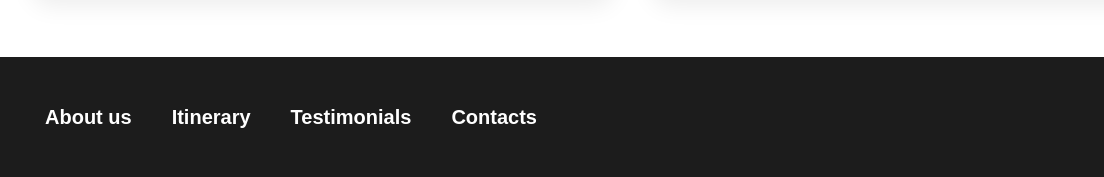
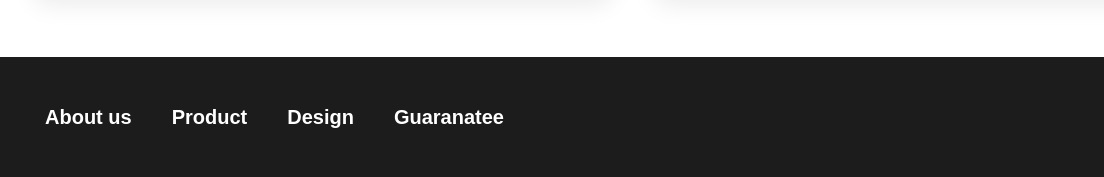
Before and after one commit to DimaAllikvee/FurnitureLanding, a plain HTML site: page index.html in a window 1280 px wide. Shown: the part 4176-4353 px from the top of the page, 0-1104 px from the left. Drawn offline with Linux system fonts and the light colour scheme.

Commit message:
изменил footer

```diff
--- a/index.html
+++ b/index.html
@@ -343,15 +343,15 @@
                 </li>
                 <li class="footer-menu-item">
                     <a href="/" class="footer-menu-link"
-                       data-lng-key="footerItinerary">Itinerary</a>
+                       data-lng-key="footerItinerary">Product</a>
                 </li>
                 <li class="footer-menu-item">
                     <a href="/" class="footer-menu-link"
-                       data-lng-key="footerTestimonials">Testimonials</a>
+                       data-lng-key="footerTestimonials">Design</a>
                 </li>
                 <li class="footer-menu-item">
                     <a href="/" class="footer-menu-link"
-                       data-lng-key="footerContacts">Contacts</a>
+                       data-lng-key="footerContacts">Guaranatee</a>
                 </li>
             </ul>
         </nav>
--- a/js/script.js
+++ b/js/script.js
@@ -107,9 +107,9 @@ document.addEventListener("DOMContentLoaded", () => {
 
             // footer
             footerAbout: "About us",
-            footerItinerary: "Itinerary",
-            footerTestimonials: "Testimonials",
-            footerContacts: "Contacts",
+            footerItinerary: "Product",
+            footerTestimonials: "Design",
+            footerContacts: "Guaranatee",
 
             // Модальное окно
             modalTitle: "Complete Your Purchase",
--- a/styles.css
+++ b/styles.css
@@ -739,11 +739,11 @@ a:hover {
 
 .product-tab.active {
     background-color: #000;
-    color: #fff;
+    color: #ffffff;
 }
 
 .product-tab:hover {
-    background-color: #f0f0f0; /* Лёгкая подсветка */
+    background-color: #9c9494; /* Лёгкая подсветка */
     transform: translateY(-2px); /* Лёгкое «поднятие» */
 }
 
@@ -1176,7 +1176,7 @@ a:hover {
     padding: 10px 20px;
     font-size: 14px;
     cursor: pointer;
-    align-self: flex-end; /* прижимается к правому краю */
+    align-self: flex-end;
 
     transition: background-color 0.2s;
 }
@@ -1184,7 +1184,7 @@ a:hover {
     background-color: #333;
 }
 
-/* Небольшая анимация появления */
+
 @keyframes fadeInUp {
     0% {
         opacity: 0;
```
